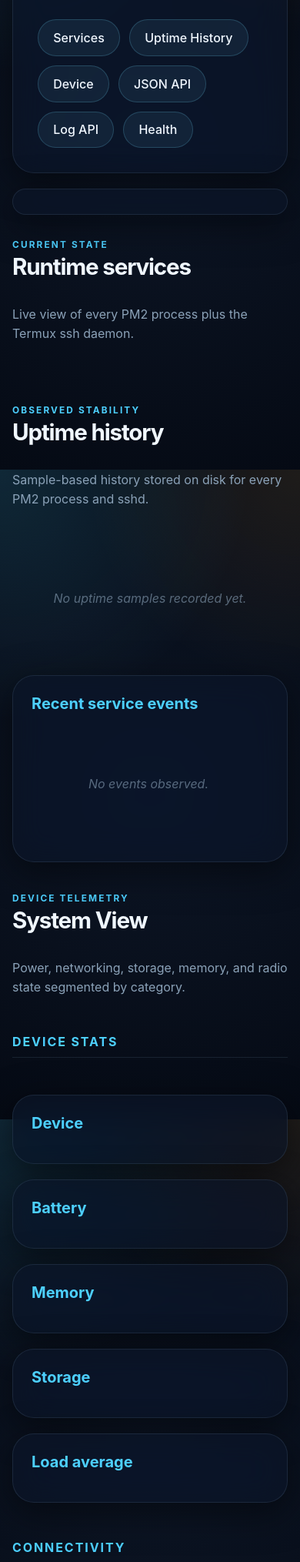
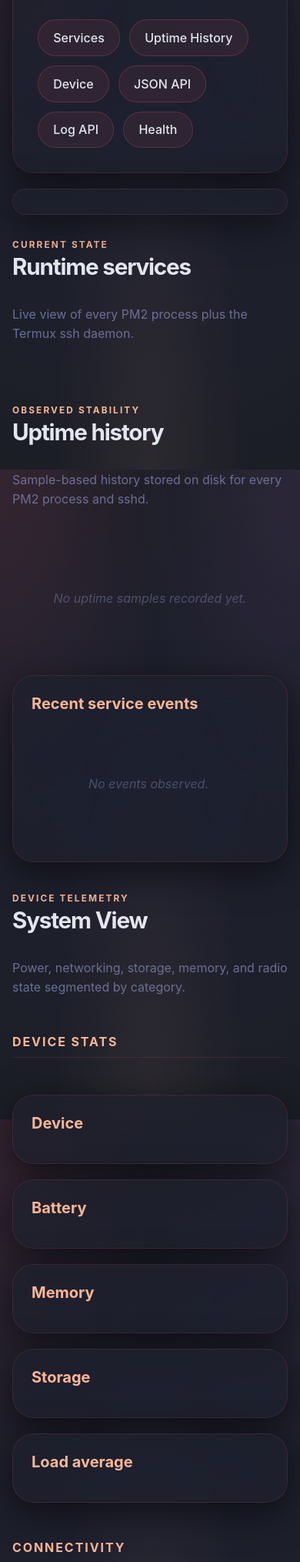
Before and after one commit to Corbanez97/android-termux-dashboard, a FastAPI app: template dashboard/templates/dashboard.html in a window 390 px wide. Shown: the part 234-2263 px from the top of the page at 77% size. Run offline with FastAPI, Linux system fonts and the light colour scheme; the template is opened without the code that fills it, so the values that code supplies are empty.

Commit message:
Fix styling

```diff
--- a/dashboard/static/styles.css
+++ b/dashboard/static/styles.css
@@ -1,19 +1,23 @@
 :root {
-    --bg: #050a14;
-    --panel: rgba(13, 22, 38, 0.72);
-    --panel-strong: rgba(18, 32, 54, 0.88);
-    --panel-soft: rgba(23, 40, 68, 0.6);
-    --border: rgba(146, 184, 218, 0.12);
-    --border-bright: rgba(115, 217, 255, 0.25);
-    --text: #f0f7ff;
-    --muted: #8ba2b8;
-    --cyan: #4dd0ff;
-    --amber: #ffb84d;
-    --green: #70e8a3;
-    --red: #ff7070;
-    --shadow: 0 12px 48px rgba(0, 0, 0, 0.5);
-    --shadow-strong: 0 20px 60px rgba(0, 0, 0, 0.7);
-    --glass: blur(20px) saturate(180%);
+    /* ── Horizon Dark palette ── */
+    --bg: #1C1E26;
+    --panel: rgba(30, 32, 44, 0.78);
+    --panel-strong: rgba(38, 40, 54, 0.92);
+    --panel-soft: rgba(46, 48, 62, 0.60);
+    --border: rgba(233, 86, 120, 0.14);
+    --border-bright: rgba(250, 183, 149, 0.35);
+    --text: #E3E6EE;
+    --muted: #6C6F93;
+    /* Horizon accent colours */
+    --cyan: #25B0BC;       /* teal — functions */
+    --amber: #FAB795;      /* warm coral-orange — strings */
+    --green: #29D398;      /* mint green */
+    --red: #E95678;        /* Horizon pink-red */
+    --purple: #B877DB;     /* keywords */
+    --orange: #F09483;     /* constants */
+    --shadow: 0 12px 48px rgba(0, 0, 0, 0.55);
+    --shadow-strong: 0 20px 60px rgba(0, 0, 0, 0.75);
+    --glass: blur(20px) saturate(160%);
 }
 
 * {
@@ -30,9 +34,10 @@ body {
     font-family: "Inter", "IBM Plex Sans", system-ui, sans-serif;
     color: var(--text);
     background:
-        radial-gradient(circle at 0% 0%, rgba(77, 208, 255, 0.15), transparent 35%),
-        radial-gradient(circle at 100% 0%, rgba(255, 184, 77, 0.1), transparent 30%),
-        radial-gradient(circle at 50% 50%, rgba(13, 22, 38, 1), #050a14);
+        radial-gradient(ellipse at 0% 0%, rgba(233, 86, 120, 0.12), transparent 40%),
+        radial-gradient(ellipse at 100% 0%, rgba(184, 119, 219, 0.10), transparent 38%),
+        radial-gradient(ellipse at 50% 100%, rgba(250, 183, 149, 0.07), transparent 45%),
+        radial-gradient(circle at 50% 50%, #1e2030, #1C1E26);
     background-attachment: fixed;
 }
 
@@ -123,7 +128,7 @@ thead th {
 
 .eyebrow {
     margin: 0;
-    color: var(--cyan);
+    color: var(--amber);
     text-transform: uppercase;
     letter-spacing: 0.18em;
     font-size: 0.74rem;
@@ -139,17 +144,17 @@ thead th {
 
 .hero__nav a {
     padding: 0.8rem 1.2rem;
-    border: 1px solid rgba(115, 217, 255, 0.2);
+    border: 1px solid rgba(233, 86, 120, 0.25);
     border-radius: 999px;
-    background: rgba(115, 217, 255, 0.08);
+    background: rgba(233, 86, 120, 0.08);
     text-decoration: none;
     white-space: nowrap;
     font-weight: 500;
 }
 
 .hero__nav a:hover {
-    background: rgba(115, 217, 255, 0.15);
-    border-color: var(--cyan);
+    background: rgba(250, 183, 149, 0.14);
+    border-color: var(--amber);
 }
 
 .hero__stats {
@@ -262,7 +267,7 @@ thead th {
     margin: 0 0 1rem;
     font-size: 1.25rem;
     font-weight: 700;
-    color: var(--cyan);
+    color: var(--amber);
 }
 
 .status-pill {
@@ -488,7 +493,7 @@ thead th {
     border-bottom: 1px solid var(--border);
     font-size: 1rem;
     font-weight: 700;
-    color: var(--cyan);
+    color: var(--amber);
     text-transform: uppercase;
     letter-spacing: 0.12em;
 }
```
Also changed, not shown: other parts of dashboard/static/styles.css (+15 -29 lines).
